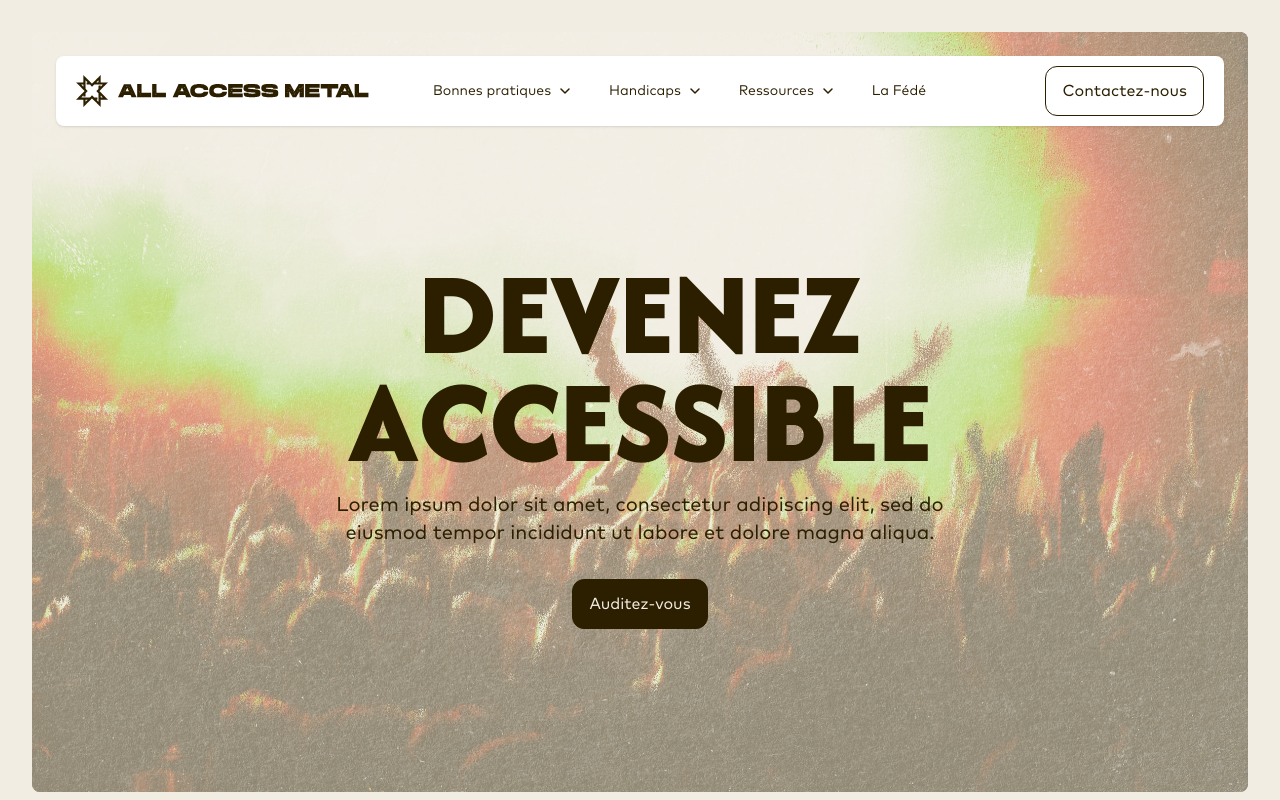
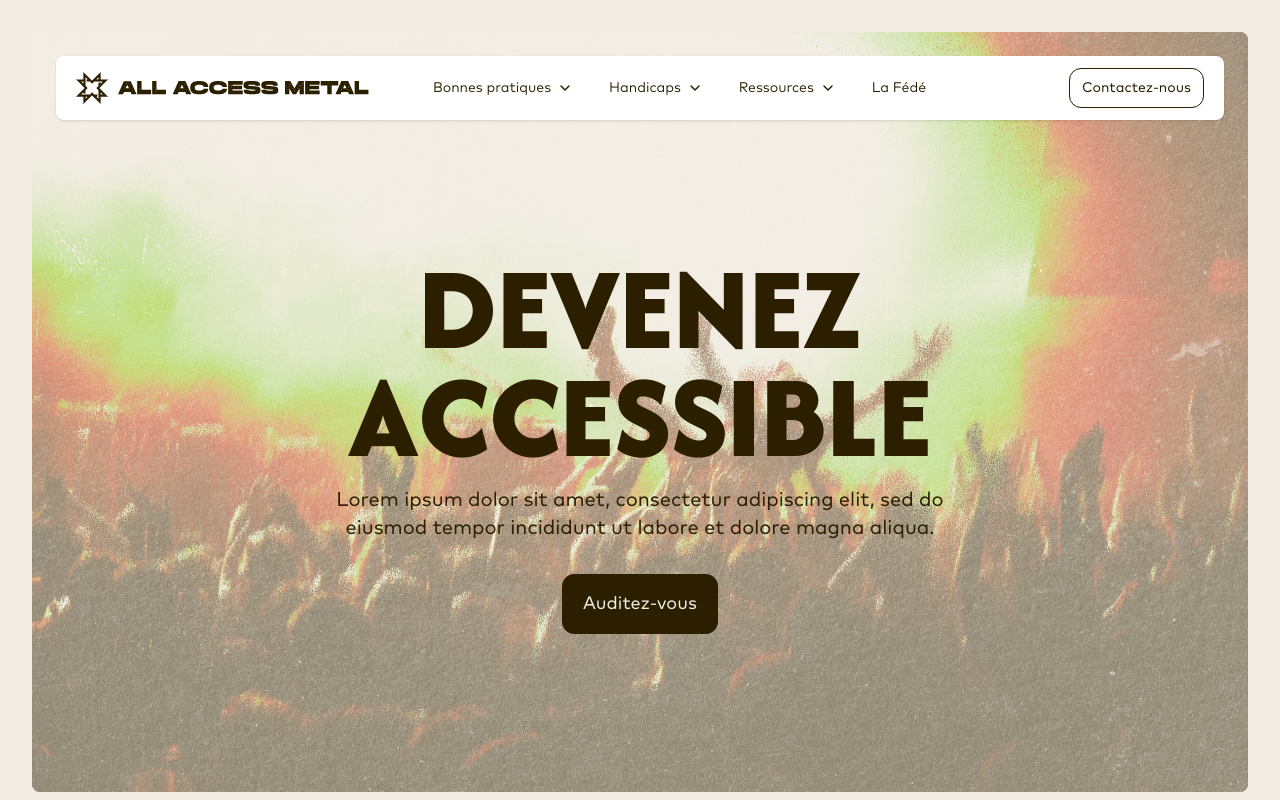
Before and after one commit to AlexandreRichert/metalAXS, a Next.js app: page / in a window 1280 px wide. Shown: the top 800 px of the page. Built offline with nearby package versions, Linux system fonts and the light colour scheme.

Commit message:
fix: errors

```diff
--- a/app/(site)/api/pictos/download-all/route.ts
+++ b/app/(site)/api/pictos/download-all/route.ts
@@ -17,11 +17,12 @@ export async function GET() {
         }
 
         const content = await zip.generateAsync({
-            type: "uint8array",
+            type: "arraybuffer",
         });
 
-        return new Response(new Blob([content], { type: "application/zip" }), {
+        return new Response(content, {
             headers: {
+                "Content-Type": "application/zip",
                 "Content-Disposition": 'attachment; filename="pictos.zip"',
             },
         });
--- a/app/components/button.tsx
+++ b/app/components/button.tsx
@@ -2,6 +2,7 @@ import Link from "next/link";
 import type { ReactNode } from "react";
 
 type ButtonVariant = "primary" | "secondary";
+type ButtonSize = "sm" | "md" | "lg";
 
 type ButtonProps = {
   href: string;
@@ -9,6 +10,7 @@ type ButtonProps = {
   /** Petit picto optionnel affiché à droite du texte (ex: une flèche). */
   icon?: ReactNode;
   variant?: ButtonVariant;
+  size?: ButtonSize;
   className?: string;
 };
 
@@ -24,10 +26,16 @@ type VariantConfig = {
 };
 
 const baseLink =
-  "group relative inline-flex items-center overflow-hidden rounded-xl border p-4 outline-none transition-colors cursor-pointer";
+  "group relative inline-flex items-center overflow-hidden rounded-xl border outline-none transition-colors cursor-pointer";
+
+const sizeConfig: Record<ButtonSize, { link: string; text: string }> = {
+  sm: { link: "p-3", text: "text-sm" },
+  md: { link: "p-4", text: "text-base" },
+  lg: { link: "p-5", text: "text-lg" },
+};
 
 const baseContent =
-  "relative z-10 inline-flex items-center gap-1 font-sans text-base font-normal leading-none transition-colors";
+  "relative z-10 inline-flex items-center gap-1 font-sans font-normal leading-none transition-colors";
 
 // L'overlay se remplit de la gauche vers la droite au focus clavier ET au clic.
 const baseFill =
@@ -55,17 +63,19 @@ export default function Button({
   children,
   icon,
   variant = "secondary",
+  size = "md",
   className = "",
 }: ButtonProps) {
   const config = variantConfig[variant];
+  const sizeClasses = sizeConfig[size];
 
   return (
     <Link
       href={href}
-      className={`${baseLink} ${config.link} ${config.focus} ${className}`.trim()}
+      className={`${baseLink} ${sizeClasses.link} ${config.link} ${config.focus} ${className}`.trim()}
     >
       <span aria-hidden="true" className={`${baseFill} ${config.fill}`} />
-      <span className={`${baseContent} ${config.text}`}>
+      <span className={`${baseContent} ${sizeClasses.text} ${config.text}`}>
         <span>{children}</span>
         {icon ? (
           <span aria-hidden="true" className="inline-flex shrink-0">
```
